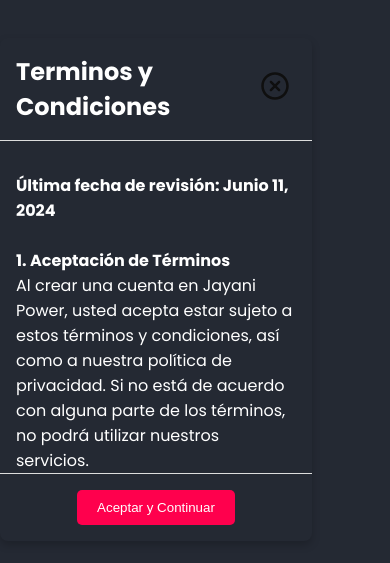
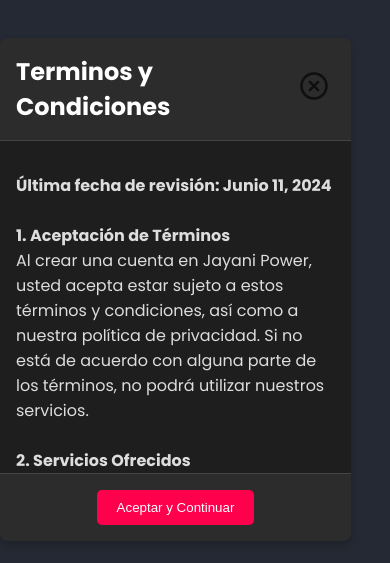
Before and after one commit to Chesco216/GymApp, a React (Vite) app: page /terms in a window 390 px wide. Shown: the part 133-696 px from the top of the page. Built offline with nearby package versions, Linux system fonts and the light colour scheme; no server answers; a web font is replaced by a local one.

Commit message:
terms & conditions component finished

```diff
--- a/src/components/TermsConditions.css
+++ b/src/components/TermsConditions.css
@@ -1,4 +1,3 @@
-
 .terms-conditions-container{
     width: 100vw;
     height: 100vh;
@@ -13,6 +12,7 @@
     border-radius: 8px;
     box-shadow: 0 4px 8px rgba(0, 0, 0, 0.2);
     overflow: hidden;
+    background-color: #2c2c2c;
 }
 
 .terms-conditions-header {
@@ -20,7 +20,7 @@
     justify-content: space-between;
     align-items: center;
     padding: 16px;
-    border-bottom: 1px solid #ddd;
+    border-bottom: 1px solid #444;
 }
 
 .terms-conditions-header h1 {
@@ -35,17 +35,39 @@
     cursor: pointer;
 }
 
+
 .terms-conditions-body {
     padding: 16px;
     max-height: 300px;
     overflow-y: auto;
+    background-color: #1e1e1e;
+    color: #ddd;
+}
+
+.terms-conditions-body a{
+    color:white;
+}
+
+.terms-conditions-body::-webkit-scrollbar {
+    width: 10px;
+}
+
+.terms-conditions-body::-webkit-scrollbar-track {
+    background: #333;
+    border-radius: 15px;
+}
+
+.terms-conditions-body::-webkit-scrollbar-thumb {
+    background-color: #FF004D;
+    border-radius: 5px;
+    border: 2px solid #333;
 }
 
 .terms-conditions-footer {
     display: flex;
     justify-content: center;
     padding: 16px;
-    border-top: 1px solid #ddd;
+    border-top: 1px solid #444;
 }
 
 .terms-btn-agree {
@@ -56,3 +78,13 @@
     border-radius: 5px;
     cursor: pointer;
 }
+
+.terms-btn-agree:hover {
+    background-color: #ff3366;
+}
+
+@media (max-width: 600px) {
+    .terms-conditions-component {
+        width: 90%;
+    }
+}
--- a/src/components/TermsConditions.jsx
+++ b/src/components/TermsConditions.jsx
@@ -1,5 +1,6 @@
 import './TermsConditions.css'
 import { CloseSVG } from './SVGS';
+import { color } from 'framer-motion';
 
 const TermsConditions = () => {
     return (
@@ -47,7 +48,7 @@
                         Estos términos y condiciones se regirán e interpretarán de acuerdo con las leyes del país en el que se encuentre nuestro domicilio principal, sin dar efecto a ningún principio de conflictos de leyes.<br /><br />
 
                         <strong>12. Contacto</strong><br />
-                        Si tiene alguna pregunta o inquietud acerca de estos términos y condiciones, por favor contacte a nuestro equipo de soporte en jayanipower@gmail.com.<br /><br />
+                        Si tiene alguna pregunta o inquietud acerca de estos términos y condiciones, por favor contacte a nuestro equipo de soporte en <a href="https://jayanipower@gmail.com" target='blank'>jayanipower@gmail.com</a>.<br /><br />
 
                         Al crear una cuenta en Jayani Power, usted reconoce que ha leído, comprendido y aceptado estos términos y condiciones en su totalidad.
                     </p>
```
